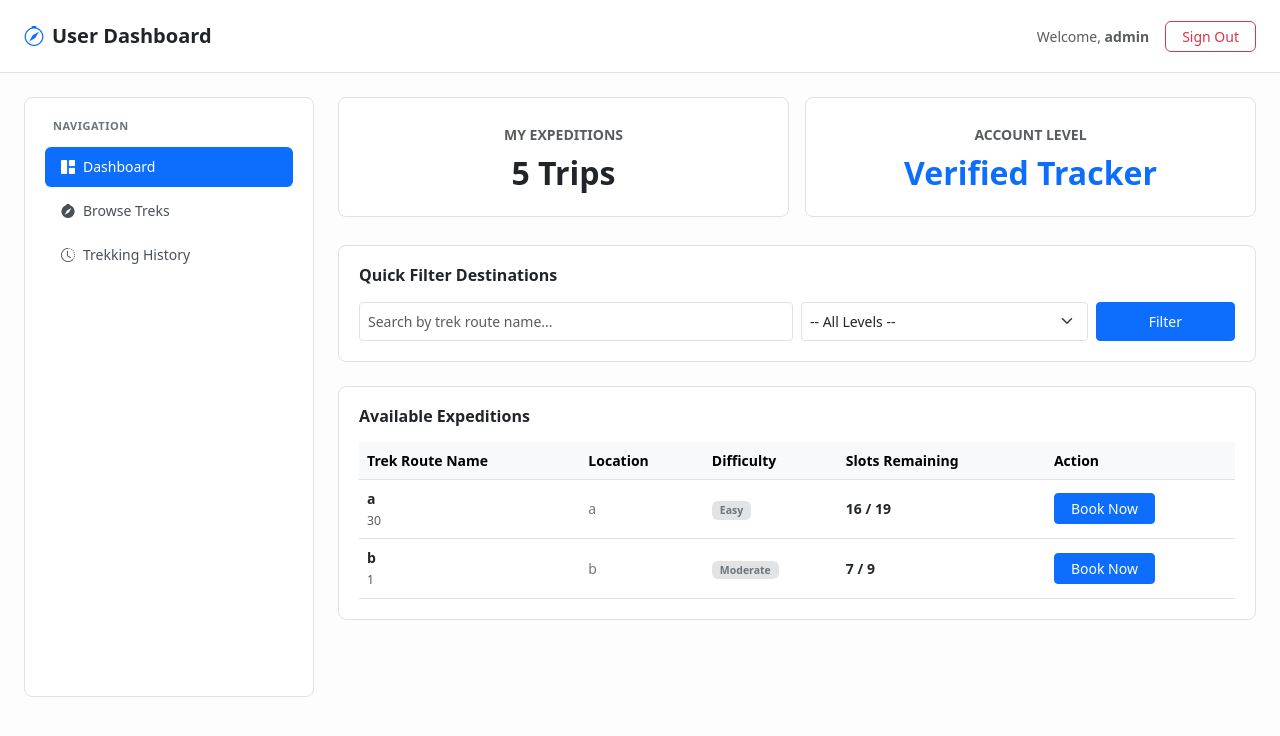
After one commit to 24f2002344/trekking-management-app, a Flask app: template templates/user_dashboard.html in a window 1280 px wide. The commit adds this page. Shown: the top 736 px of the page. Run offline with Flask 3, Linux system fonts and the light colour scheme; the template is opened without the code that fills it: values that come from a table or form of the project are taken from there, others are empty; a user stored in the database is signed in; tables that the repository leaves empty hold one stand-in row (values such as "Sample post").

Commit message:
User dashboard setup

```diff
--- a/app.py
+++ b/app.py
@@ -1,13 +1,16 @@
 from flask import Flask, render_template, request, redirect, url_for
-from flask_login import LoginManager
+from flask_login import LoginManager,login_required,current_user
 from models import db, User, Trek
 from routes.login import login_route_handler
 from routes.registeration import registraiton_route_handler
 from routes.admin import admin_dashboard_handler, toggle_user_status_handler, approve_staff_handler, add_trek_handler, assign_staff_to_trek_handler
-
+from routes.user import book_trek_action_handler
 app = Flask(__name__)
 
 # Basic database configuration
+
+
+# Flask automatically knows to look inside the /instance folder for this!
 app.config['SQLALCHEMY_DATABASE_URI'] = 'sqlite:///trek.db'
 app.config['SQLALCHEMY_TRACK_MODIFICATIONS'] = False
 app.config['SECRET_KEY'] = 'secret_key_for_my_project'
@@ -67,10 +70,20 @@ def admin_add_trek():
 
 # --- GENERAL USER & STAFF PORTALS (PLACEHOLDERS) ---
 
-@app.route('/user/dashboard')
+# 1. Ensure you are importing the handler from your routes folder at the top of app.py
+from routes.user import user_dashboard_handler
+
+# 2. Make sure the route function looks exactly like this:
+@app.route('/user/dashboard', methods=['GET'])
+@login_required
 def user_dashboard():
-    # Placeholder layout until user panel milestone
-    return "Welcome to the Trekker Dashboard!"
+    # Call the code inside user.py that returns the diagnostic variables
+    return user_dashboard_handler()
+
+@app.route('/user/book/<int:trek_id>', methods=['POST'])
+@login_required
+def book_trek(trek_id):
+    return book_trek_action_handler(trek_id)
 
 @app.route('/staff/dashboard')
 def staff_dashboard():
--- a/models.py
+++ b/models.py
@@ -27,7 +27,7 @@ class Trek(db.Model):
     difficulty = db.Column(db.String(20), nullable=False)
     duration = db.Column(db.String(50), nullable=False)
     total_slots = db.Column(db.Integer, nullable=False)
-    available_slotes = db.Column(db.Integer, nullable=False)
+    available_slots = db.Column(db.Integer, nullable=False)
     assigned_staff_id = db.Column(db.Integer, db.ForeignKey('users.id'), nullable=True)
     start_date = db.Column(db.Date, nullable=False)
     end_date = db.Column(db.Date, nullable=False)
--- a/routes/admin.py
+++ b/routes/admin.py
@@ -63,7 +63,7 @@ def add_trek_handler():
           duration=duration,
           price=float(price) if price else 0.0,
           total_slots=int(total_slots) if total_slots else 0,
-          available_slotes=int(total_slots) if total_slots else 0,
+          available_slots=int(total_slots) if total_slots else 0,
           start_date=parsed_start_date,
           end_date=parsed_end_date,
           description=description
--- a/templates/admin_dashboard_treks.html
+++ b/templates/admin_dashboard_treks.html
@@ -83,7 +83,7 @@
                     <td><span class="badge bg-secondary">{{ trek.difficulty }}</span></td>
                     <td>{{ trek.duration }}</td>
                     <td>₹{{ trek.price }}</td>
-                    <td>{{ trek.available_slotes }} / {{ trek.total_slots }}</td>
+                    <td>{{ trek.available_slots }} / {{ trek.total_slots }}</td>
                 </tr>
                 {% else %}
                 <tr>
--- /dev/null
+++ b/templates/user_dashboard.html
@@ -0,0 +1,292 @@
+<!DOCTYPE html>
+<html lang="en">
+<head>
+    <meta charset="UTF-8">
+    <meta name="viewport" content="width=device-width, initial-scale=1.0">
+    <title>User Dashboard</title>
+    <!-- Bootstrap CSS Framework -->
+    <link href="https://cdn.jsdelivr.net/npm/bootstrap@5.3.0/dist/css/bootstrap.min.css" rel="stylesheet">
+    <!-- Bootstrap Icons Font -->
+    <link href="https://cdn.jsdelivr.net/npm/bootstrap-icons@1.10.5/font/bootstrap-icons.css" rel="stylesheet">
+
+    <style>
+        body {
+            background-color: #fdfdfd;
+            font-family: system-ui, -apple-system, sans-serif;
+        }
+
+        /* Clean borders instead of heavy shadows */
+        .bento-card {
+            background: #ffffff;
+            border: 1px solid #dee2e6;
+            border-radius: 8px;
+            padding: 1.25rem;
+            margin-bottom: 1.25rem;
+        }
+
+        /* Sidebar Navigation Alignment */
+        .sidebar-container {
+            background: #ffffff;
+            border: 1px solid #dee2e6;
+            border-radius: 8px;
+            padding: 1.25rem;
+            min-height: 75vh;
+        }
+
+        .sidebar-title {
+            font-size: 11px;
+            text-transform: uppercase;
+            letter-spacing: 0.5px;
+            color: #6c757d;
+            font-weight: 700;
+            padding-left: 0.5rem;
+            margin-bottom: 0.75rem;
+        }
+
+        .nav-pills .nav-link {
+            color: #495057;
+            border-radius: 6px;
+            margin-bottom: 4px;
+            text-align: left;
+            width: 100%;
+            background: none;
+            border: none;
+            padding: 0.6rem 1rem;
+            font-size: 14px;
+            display: flex;
+            align-items: center;
+            transition: background-color 0.15s ease;
+        }
+
+        .nav-pills .nav-link:hover {
+            background-color: #f8f9fa;
+            color: #000000;
+        }
+
+        .nav-pills .nav-link.active {
+            background-color: #0d6efd !important; /* Standard clean Bootstrap blue */
+            color: #ffffff !important;
+        }
+    </style>
+</head>
+<body>
+
+    <!-- Header Navigation Bar -->
+    <nav class="navbar navbar-light bg-white border-bottom py-3 mb-4">
+        <div class="container-fluid px-4">
+            <span class="navbar-brand fw-bold text-dark fs-5">
+                <i class="bi bi-compass me-2 text-primary"></i>User Dashboard
+            </span>
+            <div class="d-flex align-items-center gap-3">
+                <span class="text-muted small">Welcome, <strong>{{ current_user.email.split('@')[0] }}</strong></span>
+                <a href="/logout" class="btn btn-outline-danger btn-sm px-3" style="border-radius: 6px;">Sign Out</a>
+            </div>
+        </div>
+    </nav>
+
+    <!-- Main Workspace Frame Container -->
+    <div class="container-fluid px-4">
+        <div class="row g-4">
+
+            <!-- LEFT COLUMN: SIDEBAR NAVIGATION -->
+            <div class="col-md-3">
+                <div class="sidebar-container">
+                    <div class="sidebar-title">Navigation</div>
+                    <div class="nav nav-pills flex-column" id="userTab" role="tablist">
+                        <button class="nav-link active" id="dashboard-tab" data-bs-toggle="tab" data-bs-target="#dashboard-pane" type="button" role="tab">
+                            <i class="bi bi-grid-1x2-fill me-2"></i>Dashboard
+                        </button>
+                        <button class="nav-link" id="browse-tab" data-bs-toggle="tab" data-bs-target="#browse-pane" type="button" role="tab">
+                            <i class="bi bi-compass-fill me-2"></i>Browse Treks
+                        </button>
+                        <button class="nav-link" id="history-tab" data-bs-toggle="tab" data-bs-target="#history-pane" type="button" role="tab">
+                            <i class="bi bi-clock-history me-2"></i>Trekking History
+                        </button>
+                    </div>
+                </div>
+            </div>
+
+            <!-- RIGHT COLUMN: MULTI-PANE INTERACTIVE CONTENT AREA -->
+            <div class="col-md-9">
+                <div class="tab-content" id="userTabContent">
+
+                    <!-- PANE 1: DASHBOARD OVERVIEW MAPPING -->
+                    <div class="tab-pane fade show active" id="dashboard-pane" role="tabpanel">
+                        <!-- Top Stat Summary Bento Grid Cards -->
+                        <div class="row g-3 mb-2">
+                            <div class="col-md-6">
+                                <div class="bento-card text-center py-4">
+                                    <span class="text-uppercase text-muted small fw-bold tracking-wide">My Expeditions</span>
+                                    <h2 class="fw-bold mt-2 mb-0 text-dark">{{ bookings|length }} Trips</h2>
+                                </div>
+                            </div>
+                            <div class="col-md-6">
+                                <div class="bento-card text-center py-4">
+                                    <span class="text-uppercase text-muted small fw-bold tracking-wide">Account Level</span>
+                                    <h2 class="fw-bold mt-2 mb-0 text-primary">Verified Tracker</h2>
+                                </div>
+                            </div>
+                        </div>
+
+                        <!-- Quick Filter Box Component -->
+                        <div class="bento-card mb-4">
+                            <h6 class="fw-bold text-dark mb-3">Quick Filter Destinations</h6>
+                            <form method="GET" action="/user/dashboard" class="row g-2">
+                                <div class="col-md-6">
+                                    <input type="text" name="search" class="form-control form-control-sm py-2" placeholder="Search by trek route name..." value="{{ request.args.get('search', '') }}">
+                                </div>
+                                <div class="col-md-4">
+                                    <select name="difficulty" class="form-select form-select-sm py-2">
+                                        <option value="">-- All Levels --</option>
+                                        <option value="Easy" {% if request.args.get('difficulty') == 'Easy' %}selected{% endif %}>Easy</option>
+                                        <option value="Moderate" {% if request.args.get('difficulty') == 'Moderate' %}selected{% endif %}>Moderate</option>
+                                        <option value="Hard" {% if request.args.get('difficulty') == 'Hard' %}selected{% endif %}>Hard</option>
+                                    </select>
+                                </div>
+                                <div class="col-md-2">
+                                    <button type="submit" class="btn btn-primary btn-sm w-100 py-2">Filter</button>
+                                </div>
+                            </form>
+                        </div>
+
+                        <!-- Dynamic Expeditions Availability Table -->
+                        <div class="bento-card">
+                            <h6 class="fw-bold text-dark mb-3">Available Expeditions</h6>
+                            <div class="table-responsive">
+                                <table class="table table-hover align-middle mb-0" style="font-size: 14px;">
+                                    <thead class="table-light text-muted">
+                                        <tr>
+                                            <th>Trek Route Name</th>
+                                            <th>Location</th>
+                                            <th>Difficulty</th>
+                                            <th>Slots Remaining</th>
+                                            <th>Action</th>
+                                        </tr>
+                                    </thead>
+                                    <tbody>
+                                        {% for trek in treks %}
+                                        <tr>
+                                            <td>
+                                                <span class="fw-bold text-dark">{{ trek.name }}</span><br>
+                                                <small class="text-muted">{{ trek.duration if trek.duration else 'N/A' }}</small>
+                                            </td>
+                                            <td class="text-secondary">{{ trek.location }}</td>
+                                            <td><span class="badge bg-secondary-subtle text-secondary px-2 py-1">{{ trek.difficulty }}</span></td>
+                                            <td class="fw-semibold text-dark">{{ trek.available_slots }} / {{ trek.total_slots }}</td>
+                                            <td>
+                                                {% if trek.available_slots > 0 %}
+                                                <form action="/user/book/{{ trek.id }}" method="POST" class="m-0">
+                                                    <button type="submit" class="btn btn-primary btn-sm px-3">Book Now</button>
+                                                </form>
+                                                {% else %}
+                                                <span class="badge bg-danger-subtle text-danger px-2 py-1">Sold Out</span>
+                                                {% endif %}
+                                            </td>
+                                        </tr>
+                                        {% else %}
+                                        <tr>
+                                            <td colspan="5" class="text-center text-muted py-4">
+                                                <i class="bi bi-exclamation-circle me-1"></i> No matching treks found.
+                                            </td>
+                                        </tr>
+                                        {% endfor %}
+                                    </tbody>
+                                </table>
+                            </div>
+                        </div>
+                    </div>
+
+                    <!-- PANE 2: BROWSE CARDS CONTAINER (With dynamic expanding descriptions on click) -->
+                    <div class="tab-pane fade" id="browse-pane" role="tabpanel">
+                        <h5 class="fw-bold mb-4 text-dark">Explore Destinations</h5>
+                        <div class="row g-3">
+                            {% for trek in treks %}
+                            <div class="col-md-4">
+                                <div class="bento-card h-100 d-flex flex-column justify-content-between" data-bs-toggle="collapse" data-bs-target="#desc-{{ trek.id }}" style="cursor: pointer;">
+
+                                    <div>
+                                        <div class="d-flex justify-content-between align-items-start mb-1">
+                                            <h6 class="fw-bold text-dark mb-0">{{ trek.name }}</h6>
+                                            <span class="badge bg-light text-muted border px-2 py-0.5" style="font-size: 11px;">{{ trek.difficulty }}</span>
+                                        </div>
+                                        <p class="text-muted small mb-2">
+                                            <i class="bi bi-geo-alt-fill text-danger me-1"></i>{{ trek.location }}
+                                        </p>
+
+                                        <!-- Collapsible details tray drawer drawer -->
+                                        <div class="collapse" id="desc-{{ trek.id }}">
+                                            <div class="py-2 text-secondary small border-top mt-2 mb-1" style="line-height: 1.4;">
+                                                {{ trek.description if trek.description else "No specific descriptions logged for this mountain route." }}
+                                            </div>
+                                        </div>
+                                    </div>
+
+                                    <div class="d-flex justify-content-between align-items-center pt-2 border-top mt-2" onclick="event.stopPropagation();">
+                                        <div>
+                                            <small class="text-muted text-uppercase d-block" style="font-size: 9px; letter-spacing: 0.3px;">Price</small>
+                                            <span class="fw-bold text-dark">₹{{ trek.price }}</span>
+                                        </div>
+                                        {% if trek.available_slots > 0 %}
+                                        <form action="/user/book/{{ trek.id }}" method="POST" class="m-0">
+                                            <button type="submit" class="btn btn-primary btn-sm px-3 fw-medium">Book</button>
+                                        </form>
+                                        {% else %}
+                                        <button class="btn btn-secondary btn-sm px-3 disabled" disabled>Full</button>
+                                        {% endif %}
+                                    </div>
+
+                                </div>
+                            </div>
+                            {% else %}
+                            <div class="col-12 text-center text-muted py-5">
+                                <i class="bi bi-map-fill fs-2 mb-2 d-block"></i> No expeditions currently available.
+                            </div>
+                            {% endfor %}
+                        </div>
+                    </div>
+
+                    <!-- PANE 3: BOOKINGS HISTORY LOG VIEW -->
+                    <div class="tab-pane fade" id="history-pane" role="tabpanel">
+                        <div class="bento-card">
+                            <h5 class="fw-bold text-dark mb-3">Trekking History</h5>
+                            <div class="table-responsive">
+                                <table class="table align-middle mb-0" style="font-size: 14px;">
+                                    <thead class="table-light text-muted">
+                                        <tr>
+                                            <th>Booking ID</th>
+                                            <th>Destination Route</th>
+                                            <th>Date Registered</th>
+                                            <th>Status</th>
+                                        </tr>
+                                    </thead>
+                                    <tbody>
+                                        {% for booking in bookings %}
+                                        <tr>
+                                            <td class="text-muted fw-mono">#BKG-00{{ booking.id }}</td>
+                                            <td class="fw-bold text-dark">{{ booking.trek.name if booking.trek else 'Unknown Expedition' }}</td>
+                                            <td class="text-secondary">{{ booking.created_at.strftime('%d-%b-%Y') if booking.created_at else 'Recent' }}</td>
+                                            <td><span class="badge bg-success-subtle text-success border border-success-subtle px-2 py-1">Confirmed</span></td>
+                                        </tr>
+                                        {% else %}
+                                        <tr>
+                                            <td colspan="4" class="text-center text-muted py-4">
+                                                <i class="bi bi-journal-x me-1"></i> You haven't reserved any trekking expeditions yet.
+                                            </td>
+                                        </tr>
+                                        {% endfor %}
+                                    </tbody>
+                                </table>
+                            </div>
+                        </div>
+                    </div>
+
+                </div>
+            </div>
+
+        </div>
+    </div>
+
+    <!-- Bootstrap Core JS bundle engine -->
+    <script src="https://cdn.jsdelivr.net/npm/bootstrap@5.3.0/dist/js/bootstrap.bundle.min.js"></script>
+</body>
+</html>
```
Also changed, not shown: routes/user.py (added, +46 -0 lines), instance/trek.db.
